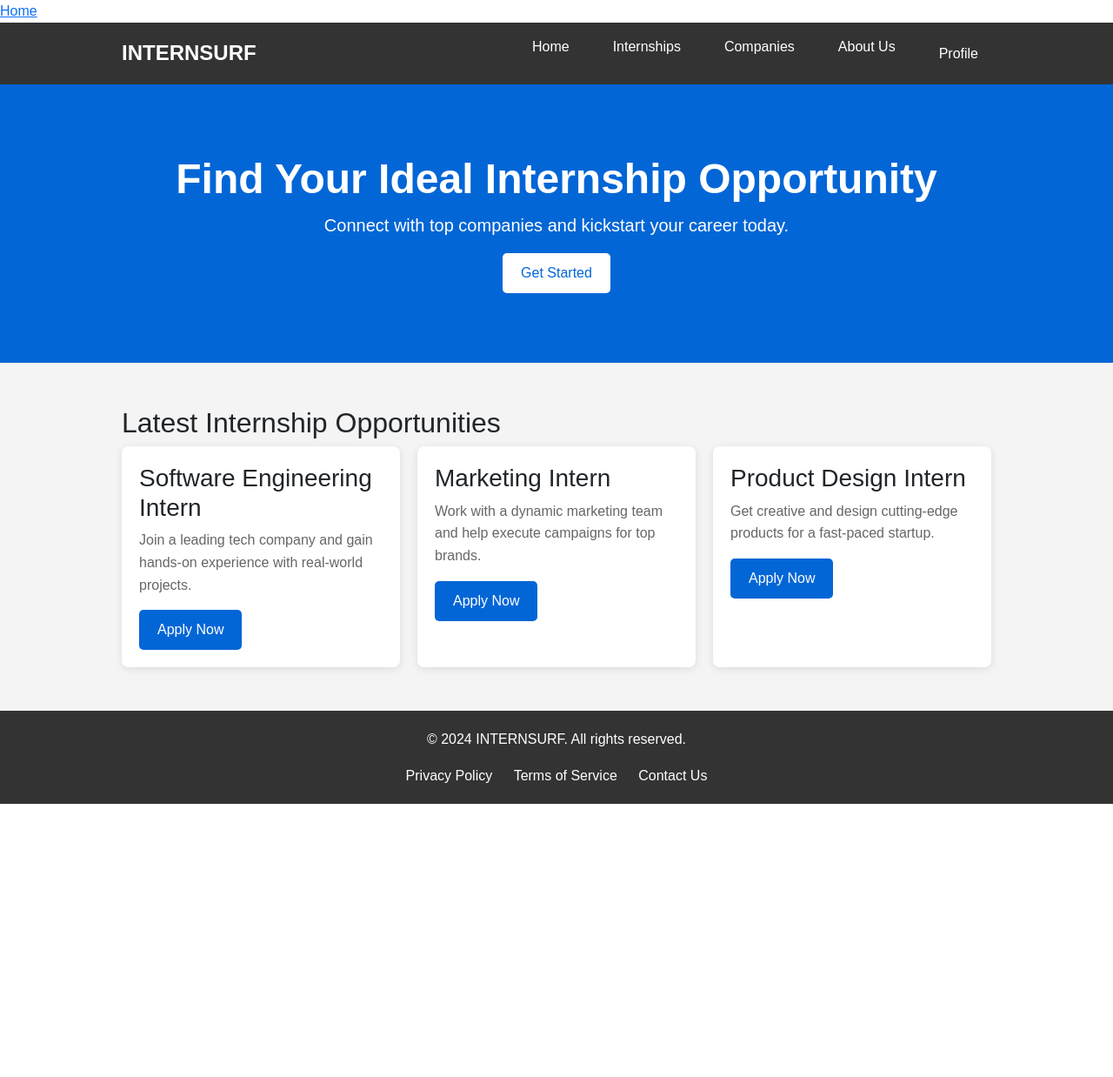
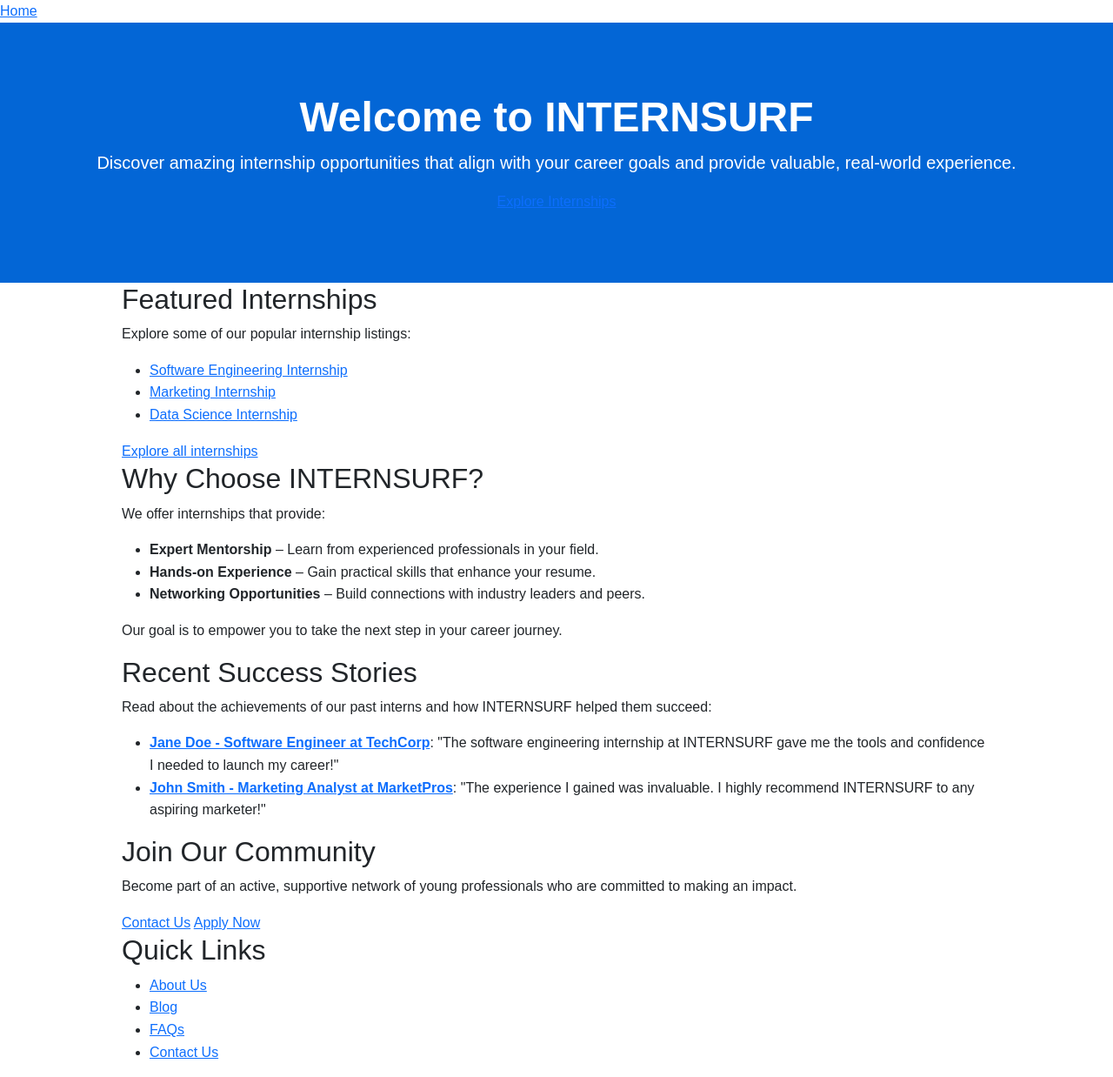
Before and after one commit to thebenjii/sitetest.github.io, a Jekyll site: the page built from index.md, in a window 1280 px wide. Shown: the whole page at 87% size. Built offline with Jekyll 4.4.1, drawn with Linux system fonts in a browser that asks for light colours; before the commit the page ends 924 px from its top, so only the background shows below that.

Commit message:
Update index.md

```diff
--- a/index.md
+++ b/index.md
@@ -1,70 +1,60 @@
 ---
 layout: default
-title: INTERNSURF
+title: Home
 ---
 
-<!-- Link to the CSS file -->
-<link rel="stylesheet" href="/assets/style.css">
+<div class="hero">
+  <h1>Welcome to INTERNSURF</h1>
+  <p>Discover amazing internship opportunities that align with your career goals and provide valuable, real-world experience.</p>
+  <a href="/internships" class="btn-primary">Explore Internships</a>
+</div>
 
-<!-- Custom Navbar -->
-<nav class="navbar">
-  <div class="container">
-    <div class="logo">
-      <a href="/">INTERNSURF</a> <!-- Updated link to go to the home page -->
-    </div>
-    <ul class="nav-links">
-      <li><a href="/">Home</a></li>
-      <li><a href="/internships/">Internships</a></li>
-      <li><a href="/companies/">Companies</a></li>
-      <li><a href="/about/">About Us</a></li>
-      <li class="nav-item">
-        <a class="nav-link {% if page.url == '/profile/' %}active{% endif %}" href="{{ '/profile/' | relative_url }}">Profile</a>
-      </li>
+<div class="container">
+  <section class="featured-internships">
+    <h2>Featured Internships</h2>
+    <p>Explore some of our popular internship listings:</p>
+    <ul>
+      <li><a href="/internship/software-engineering">Software Engineering Internship</a></li>
+      <li><a href="/internship/marketing">Marketing Internship</a></li>
+      <li><a href="/internship/data-science">Data Science Internship</a></li>
     </ul>
-  </div>
-</nav>
+    <a href="/internships" class="btn-primary">Explore all internships</a>
+  </section>
 
-<!-- Hero Section -->
-<section class="hero">
-  <div class="container">
-    <h1>Find Your Ideal Internship Opportunity</h1>
-    <p>Connect with top companies and kickstart your career today.</p>
-    <a href="#" class="btn">Get Started</a>
-  </div>
-</section>
+  <section class="why-choose">
+    <h2>Why Choose INTERNSURF?</h2>
+    <p>We offer internships that provide:</p>
+    <ul>
+      <li><strong>Expert Mentorship</strong> – Learn from experienced professionals in your field.</li>
+      <li><strong>Hands-on Experience</strong> – Gain practical skills that enhance your resume.</li>
+      <li><strong>Networking Opportunities</strong> – Build connections with industry leaders and peers.</li>
+    </ul>
+    <p>Our goal is to empower you to take the next step in your career journey.</p>
+  </section>
 
-<!-- Main Content -->
-<section class="internship-listings">
-  <div class="container">
-    <h2>Latest Internship Opportunities</h2>
-    <div class="internship-grid">
-      <div class="internship-card">
-        <h3>Software Engineering Intern</h3>
-        <p>Join a leading tech company and gain hands-on experience with real-world projects.</p>
-        <a href="/apply/?position=software" class="btn">Apply Now</a>
-      </div>
-      <div class="internship-card">
-        <h3>Marketing Intern</h3>
-        <p>Work with a dynamic marketing team and help execute campaigns for top brands.</p>
-        <a href="/apply/?position=marketing" class="btn">Apply Now</a>
-      </div>
-      <div class="internship-card">
-        <h3>Product Design Intern</h3>
-        <p>Get creative and design cutting-edge products for a fast-paced startup.</p>
-        <a href="/apply/?position=design" class="btn">Apply Now</a>
-      </div>
-    </div>
-  </div>
-</section>
+  <section class="success-stories">
+    <h2>Recent Success Stories</h2>
+    <p>Read about the achievements of our past interns and how INTERNSURF helped them succeed:</p>
+    <ul>
+      <li><strong><a href="#">Jane Doe - Software Engineer at TechCorp</a></strong>: "The software engineering internship at INTERNSURF gave me the tools and confidence I needed to launch my career!"</li>
+      <li><strong><a href="#">John Smith - Marketing Analyst at MarketPros</a></strong>: "The experience I gained was invaluable. I highly recommend INTERNSURF to any aspiring marketer!"</li>
+    </ul>
+  </section>
 
-<!-- Footer -->
-<footer>
-  <div class="container">
-    <p>&copy; 2024 INTERNSURF. All rights reserved.</p>
-    <div>
-      <a href="#">Privacy Policy</a>
-      <a href="#">Terms of Service</a>
-      <a href="#">Contact Us</a>
-    </div>
-  </div>
-</footer>
+  <section class="join-community">
+    <h2>Join Our Community</h2>
+    <p>Become part of an active, supportive network of young professionals who are committed to making an impact.</p>
+    <a href="/contact" class="btn-primary">Contact Us</a>
+    <a href="/apply" class="btn-primary">Apply Now</a>
+  </section>
+
+  <section class="quick-links">
+    <h2>Quick Links</h2>
+    <ul>
+      <li><a href="/about">About Us</a></li>
+      <li><a href="/blog">Blog</a></li>
+      <li><a href="/faqs">FAQs</a></li>
+      <li><a href="/contact">Contact Us</a></li>
+    </ul>
+  </section>
+</div>
```
